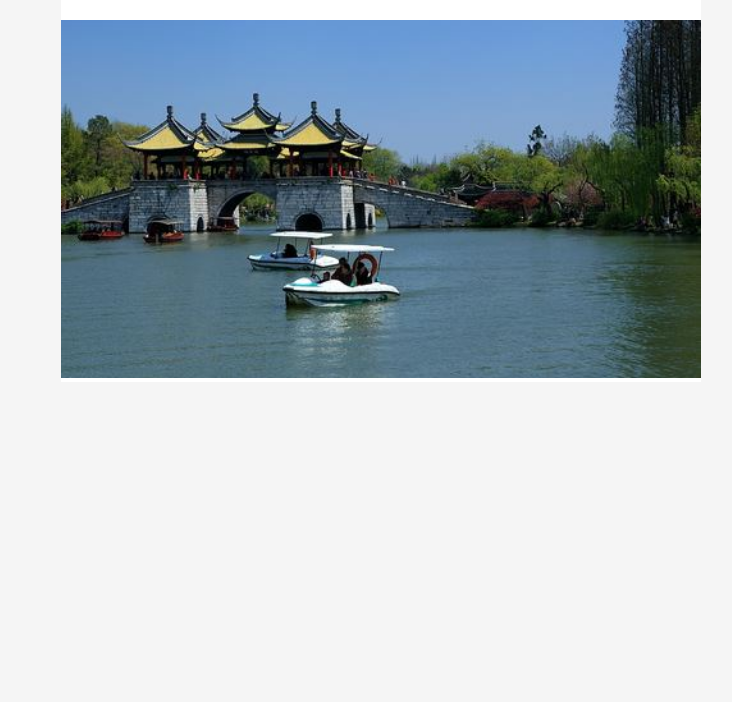
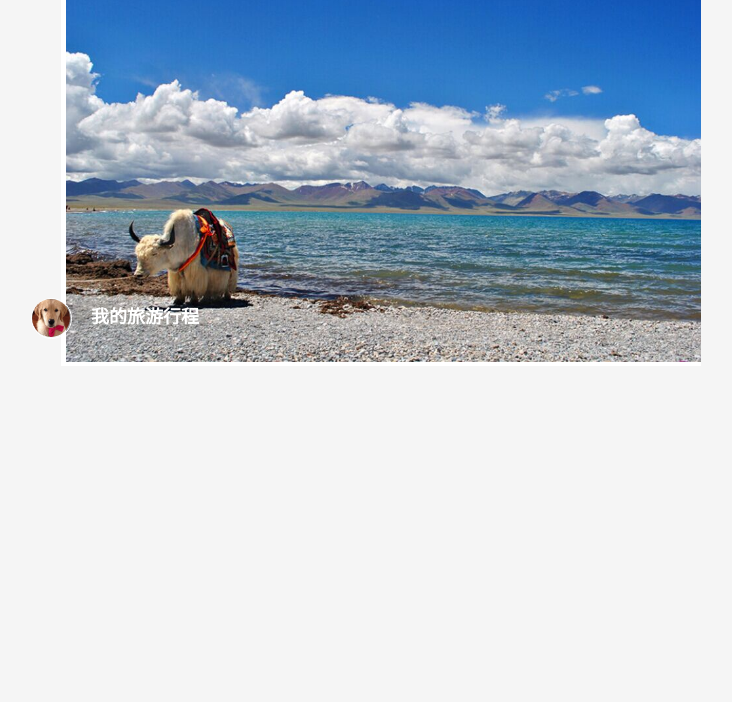
Before and after one commit to chenqibin005/hello, a plain HTML site: page tour/tour.html in a window 1280 px wide. Shown: the part 98-800 px from the top of the page, without its empty margins (259-991 px from the left). Drawn offline with Linux system fonts and the light colour scheme.

Commit message:
作业2 05-陈祺斌 dog and font

```diff
--- a/tour/tour.html
+++ b/tour/tour.html
@@ -24,13 +24,54 @@
     }
     .qui-header{
         background-color: #2bab79;
+        height: 60px;
     }
+    .plcroutelist{
+    margin-left: 5px;
+    }
+    .pic{
+        border-radius: 50%;
+    }
+    .bottom{
+        position: absolute;
+        top: 380px;
+        left: 290px;
+    }
+    .face{
+        float: left;
+        border: 1px solid white;
+        width: 39px;
+        height: 39px;
+        border-radius: 50%;
+    }
+    .title{
+        position: absolute;
+        color: white;
+        font-size: 18px;
+        white-space: nowrap;
+        font-weight: bolder;
+        line-height: 40px;
+        margin-left: 60px;
+    }
+
 </style>
 <body>
     <header class="qui-header">
         <h1>国内旅游计划</h1>
     </header>
-    <a href="">
-        <img src="images/华东.jpg" alt="" width="640">
-    </a>
+    <section class="plcroutelist">
+        <a href="">
+            <img src="images/fengjing.jpg" alt="" width="635">
+        </a>
+        <div class="bottom">
+            <p class="face">
+              <img src="images/touxiang.jpg" alt="" width="38" height="38" class="pic">
+            </p>
+            <h2 class="title">我的旅游行程</h2>
+
+        </div>
+
+
+    </section>
+
 </body>
```
